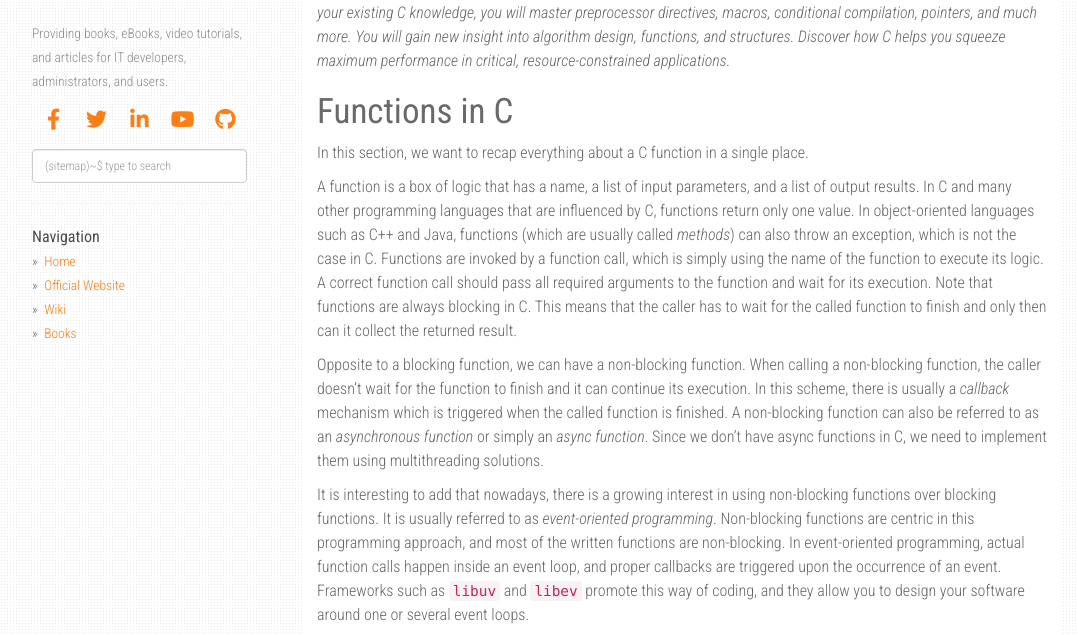
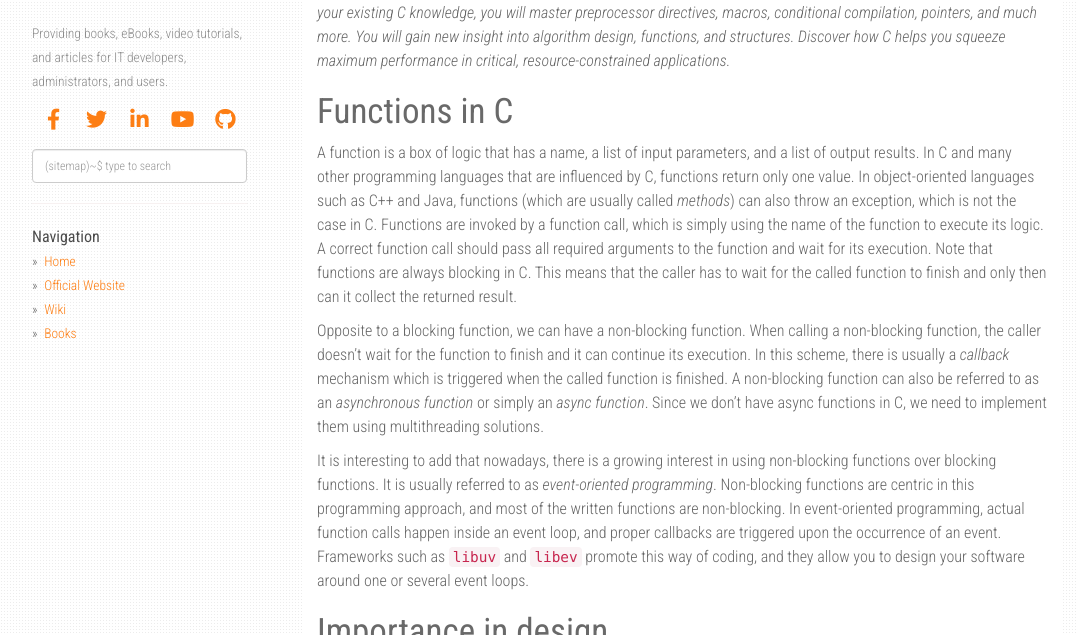
Before and after one commit to PacktPublishing/expert-insight, a Jekyll site: the page built from _posts/2019-10-01-unlocking-the-anatomy-of-functions-with-c.markdown, in a window 1280 px wide and 900 px high, cut to the strip 265-900 px from the top of the window. Shown: the whole strip, without its empty margins (53-1131 px from the left). Built offline with Jekyll 4.4.1, drawn with Linux system fonts in a browser that asks for light colours; nearby versions of some CDN libraries; comment, search, counter and statistics services are not loaded.

Commit message:
Update 2019-10-01-unlocking-the-anatomy-of-functions-with-c.markdown

```diff
--- a/_posts/2019-10-01-unlocking-the-anatomy-of-functions-with-c.markdown
+++ b/_posts/2019-10-01-unlocking-the-anatomy-of-functions-with-c.markdown
@@ -13,8 +13,6 @@ C is a _procedural_ programming language. In C, functions act as procedures, and
 _This article is an excerpt from the book [Extreme C](https://www.packtpub.com/programming/extreme-c?utm_source=libhunt&utm_medium=referral&utm_campaign=Outreach_PEN) by Kamran Amini. Kamran teaches you to use C’s power. Building on your existing C knowledge, you will master preprocessor directives, macros, conditional compilation, pointers, and much more. You will gain new insight into algorithm design, functions, and structures. Discover how C helps you squeeze maximum performance in critical, resource-constrained applications._
 
 # Functions in C
-
-In this section, we want to recap everything about a C function in a single place.
 
 A function is a box of logic that has a name, a list of input parameters, and a list of output results. In C and many other programming languages that are influenced by C, functions return only one value. In object-oriented languages such as C++ and Java, functions (which are usually called _methods_) can also throw an exception, which is not the case in C. Functions are invoked by a function call, which is simply using the name of the function to execute its logic. A correct function call should pass all required arguments to the function and wait for its execution. Note that functions are always blocking in C. This means that the caller has to wait for the called function to finish and only then can it collect the returned result.
 
```
